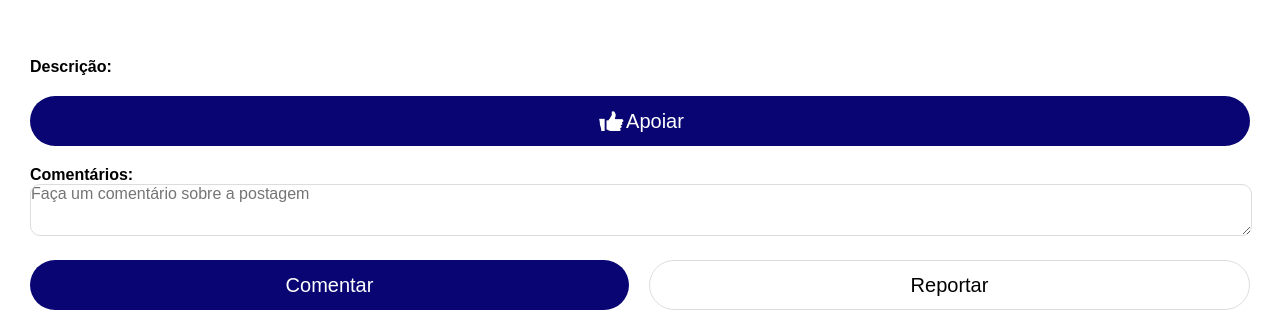
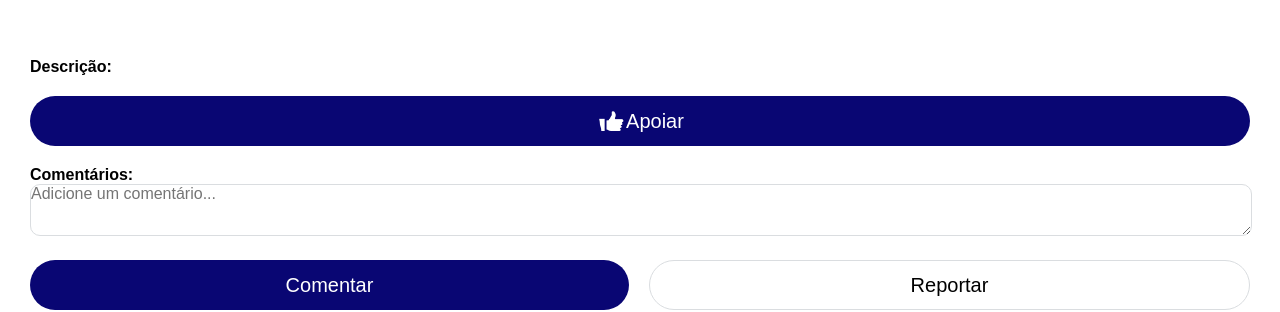
Before and after one commit to fga-eps-mds/2020.1-VC_Usuario-FrontEnd, a Vue app: page /post/1 in a window 1280 px wide. Shown: the part 125-437 px from the top of the page. Built offline with nearby package versions, Linux system fonts and the light colour scheme; no server answers.

Commit message:
#192 Inserindo cobertura caso o comentário feito seja vazio - ListarUmaPostagem

```diff
--- a/src/views/ListarUmaPostagem.vue
+++ b/src/views/ListarUmaPostagem.vue
@@ -39,7 +39,7 @@
 
             <div class="divPostagemComentario">
                 <legend>Comentários:</legend>
-                <textarea rows="5" cols="40" placeholder="Faça um comentário sobre a postagem" v-model="upcAtributos.comment_descripton"></textarea>
+                <textarea placeholder="Adicione um comentário..." v-model="upcAtributos.comment_descripton"></textarea>
             </div>
 
             <div class="divPostagemBotoes">
@@ -92,7 +92,7 @@ export default {
             upcAtributos: {
                 user_id: '',
                 postage_id: '',
-                comment_descripton: ''
+                comment_descripton: null
             }
         }
     },
@@ -138,16 +138,21 @@ export default {
                         console.log("Usuário não logado")
                     }
                     else{
+                        if(this.upcAtributos.comment_descripton == null){
+                            alert("Comentário vazio")
+                        }
+                        else{
                             this.upcAtributos.user_id = this.$store.getters.getId
                             this.upcAtributos.postage_id = this.postagem._id
                             console.log(this.upcAtributos)
 
                             Postagem.comentarUmaPostagem(this.upcAtributos).then(resposta => {
-                            console.log('Comentário feito com sucesso!')
                                 console.log(resposta)
+                                alert("Comentário feito com sucesso!")
 
                                 window.location.href = `http://localhost:8080/post/${this.postagem._id}`
                             })
+                        }
                     }
                 }
                 else{
```
Lines whose indentation alone changed are shown as unchanged.
